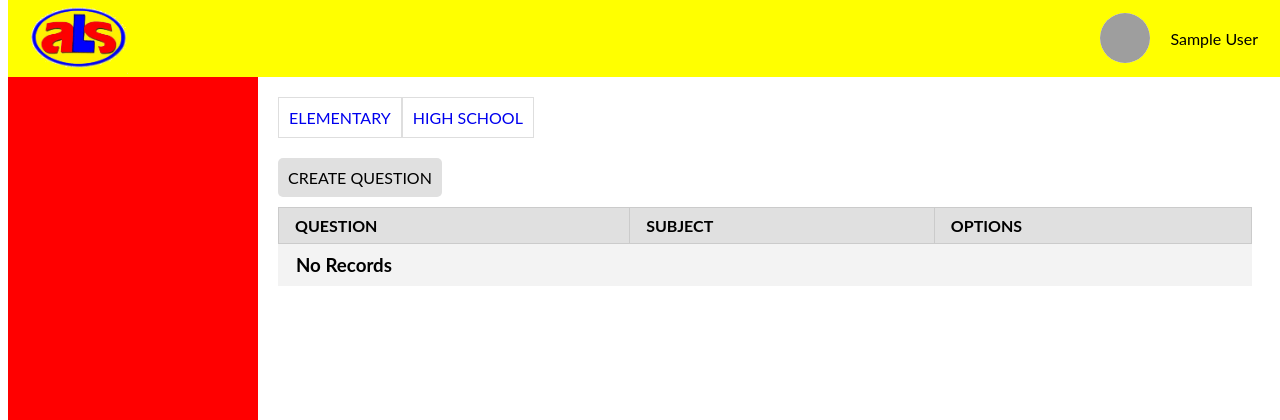
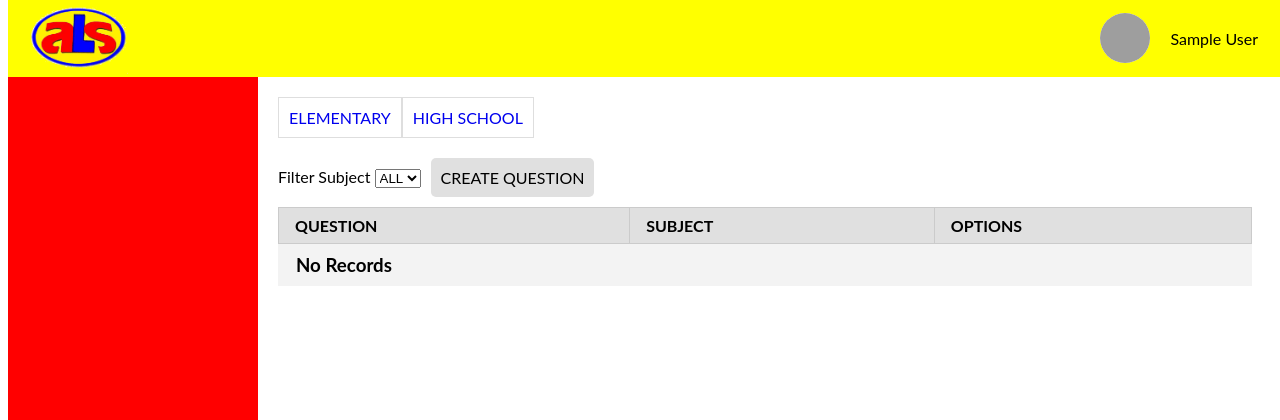
Before and after one commit to core2drew/als_project, a PHP site: page /coordinator/question/questions.php?page=1 in a window 1280 px wide. Shown: the top 420 px of the page. Run offline with PHP 8.4, Linux system fonts and the light colour scheme; the visitor is signed in with stand-in values (Sample User, id 1); tables that the repository leaves empty or names only in its code hold one stand-in row (values such as "Sample post"); lists and menus that the app fills with data are empty; grey boxes are pictures that could not be loaded.

Commit message:
add question filter

```diff
--- a/coordinator/exam/create.php
+++ b/coordinator/exam/create.php
@@ -38,8 +38,6 @@
           <label class="label">Subject</label>
           <select name="subject_id">
             <?php
-              $subjects_result = mysqli_query($conn, $subjects_query);
-
               while($subject_row = mysqli_fetch_array($subjects_result, MYSQLI_ASSOC)) {
                 if($row['subject_id'] == $subject_row['id'] ) {
                   echo "<option value='$subject_row[id]' selected>$subject_row[title]</option>";
--- a/coordinator/question/questions.php
+++ b/coordinator/question/questions.php
@@ -5,7 +5,22 @@
   include '../../includes/header.php';
 
   $grade_level = isset($_GET['grade_level']) ? $_GET['grade_level'] : null;
+  $subject_id = isset($_GET['subject_id']) ? $_GET['subject_id'] : null;
 
+  //Query all subjects
+  $subjects_query = "SELECT subjects.id, subjects.title
+  FROM subjects WHERE subjects.grade_level=$grade_level AND deleted_at IS NULL";
+  $subjects_result = mysqli_query($conn, $subjects_query);
+
+  if(isset($_GET['subject_id'])) {
+    $query = "SELECT
+    quest.id,
+    quest.question,
+    sub.title as subject
+    FROM questions quest LEFT JOIN subjects sub
+    ON quest.subject_id = sub.id
+    WHERE sub.grade_level = $grade_level AND sub.id = $subject_id AND quest.deleted_at IS NULL AND sub.deleted_at IS NULL";
+  } else {
     $query = "SELECT
     quest.id,
     quest.question,
@@ -13,6 +28,8 @@
     FROM questions quest LEFT JOIN subjects sub
     ON quest.subject_id = sub.id
     WHERE sub.grade_level = $grade_level AND quest.deleted_at IS NULL AND sub.deleted_at IS NULL";
+  }
+
   $result = mysqli_query($conn, $query);
   $count = mysqli_num_rows($result);
 ?>
@@ -32,6 +49,21 @@
       ?>
     </div>
     <div class="table-actions">
+      <div class="filter">
+        <label class="label">Filter Subject</label>
+        <select class="filter-dropdown" name="subject_id">
+          <option value='all'>ALL</option>
+          <?php
+            while($subject_row = mysqli_fetch_array($subjects_result, MYSQLI_ASSOC)) {
+              if($subject_id == $subject_row['id'] ) {
+                echo "<option value='$subject_row[id]' selected>$subject_row[title]</option>";
+              }else {
+                echo "<option value='$subject_row[id]'>$subject_row[title]</option>";
+              }
+            }
+          ?>
+        </select>
+      </div>
       <?php
         $create_link = "/coordinator/question/create.php?page=questions&grade_level=$grade_level";
         echo "<a class='button' href=$create_link>Create Question</a>";
--- a/public/css/coordinator.css
+++ b/public/css/coordinator.css
@@ -116,30 +116,6 @@
   display: none;
 }
 
-/* Questions */
-
-#Coordinator > #ManageQuestions > .tabs {
-  margin-bottom: 20px;
-}
-
-#Coordinator > #ManageQuestions > .form > .input > textarea[name='question'],
-#Coordinator > #ManageQuestions > .form > .input > textarea[name='explanation'] {
-  resize: none;
-}
-
-#Coordinator > #ManageQuestions > .form > .input > .choice-answer {
-  display: flex;
-  align-items: center;
-}
-
-#Coordinator > #ManageQuestions > .form > .input > .choice-answer > input[type='radio'] {
-  margin-left: 10px;
-}
-
-#Coordinator > #ManageQuestions > .form > .input > .choice-answer > input[type='text'] {
-  width: 100%;
-}
-
 /* Learning Videos */
 
 #Coordinator > #ManageLearningVideos > .tabs,
--- a/public/css/main.css
+++ b/public/css/main.css
@@ -9,6 +9,7 @@
 @import './student.css';
 @import './coordinator.css';
 @import './exam.css';
+@import './question.css';
 @import './components/button.css';
 @import './components/dropdown.css';
 @import './components/table.css';
--- /dev/null
+++ b/public/css/question.css
@@ -0,0 +1,30 @@
+#ManageQuestions > .tabs {
+  margin-bottom: 20px;
+}
+
+#ManageQuestions > .form > .input > textarea[name='question'],
+#ManageQuestions > .form > .input > textarea[name='explanation'] {
+  resize: none;
+}
+
+#ManageQuestions > .form > .input > .choice-answer {
+  display: flex;
+  align-items: center;
+}
+
+#ManageQuestions > .form > .input > .choice-answer > input[type='radio'] {
+  margin-left: 10px;
+}
+
+#ManageQuestions > .form > .input > .choice-answer > input[type='text'] {
+  width: 100%;
+}
+
+#ManageQuestions > .table-actions {
+  display: flex;
+  align-items: center;
+}
+
+#ManageQuestions > .table-actions > .filter {
+  margin-right: 10px;
+}
--- a/public/js/main.js
+++ b/public/js/main.js
@@ -1,26 +1,4 @@
 jQuery(document).ready(function($){
-  // var loginForm = $('#LoginForm')
-  // loginForm.submit(function(e){
-  //   e.preventDefault()
-  //   var form = $(this)
-  //   var url = "login.php"
-  //   $.ajax({
-  //     type: "POST",
-  //     url: url,
-  //     data: form.serialize(), // serializes the form data.
-  //     success: function(data){
-  //       if(data.success) {
-  //         window.location.href = 'dashboard.php'
-  //       } else {
-  //         alert(data.message); // show response from the php script
-  //       }
-  //     },
-  //     error: function(err) {
-  //       console.log(err.statusText)
-  //     }
-  //   });
-  // })
-
   function clearInputFile(elem) {
     elem.wrap('<form>').closest('form').get(0).reset();
     elem.unwrap();
@@ -156,8 +134,20 @@ jQuery(document).ready(function($){
   //   });
   // })
 
-  //Exam Questions
+  //Questions
+  var manageQuestions = $("#ManageQuestions");
+  var filterDropdown = manageQuestions.find('.filter-dropdown');
 
+  filterDropdown.on('change', function(e) {
+    var filter = e.target.value
+    if(filter === 'all') {
+      location.assign('/coordinator/question/questions.php?page=questions&grade_level=1')
+    } else {
+      location.assign('/coordinator/question/questions.php?page=questions&grade_level=1&subject_id='+filter)
+    }
+  })
+
+  //Exam
   var includedQuestions = [];
   var question_url = '/resources/exam/questions.php'
   var modalContainer = $(".modal-container");
@@ -220,7 +210,6 @@ jQuery(document).ready(function($){
           tableBody.append(row);
       });
     }
-
     return container.append(tableBody);
   }
 
@@ -260,6 +249,18 @@ jQuery(document).ready(function($){
     });
   }
 
+  var manageExams = $("#ManageExams");
+  var examQuestionTable = manageExams.find('.exam-questions');
+  var removeExamQuestionButton = examQuestionTable.find('.remove-question');
+
+  removeExamQuestionButton.on('click', function(){
+    var $this = $(this)
+    var questionId = $this.data('questionId');
+    var examId = addExamQuestionModal.data('examId');
+    removeExamQuestion(questionId, examId)
+    $this.closest('tr').remove();
+  })
+
   function removeExamQuestion(questionId, examId) {
     $.ajax({
       type: "POST",
@@ -278,15 +279,4 @@ jQuery(document).ready(function($){
       }
     });
   }
-
-  var manageExams = $("#ManageExams");
-  var examQuestionTable = manageExams.find('.exam-questions');
-  var removeExamQuestionButton = examQuestionTable.find('.remove-question');
-  removeExamQuestionButton.on('click', function(){
-    var $this = $(this)
-    var questionId = $this.data('questionId');
-    var examId = addExamQuestionModal.data('examId');
-    removeExamQuestion(questionId, examId)
-    $this.closest('tr').remove();
-  })
 })
```
Lines whose indentation alone changed are shown as unchanged.
